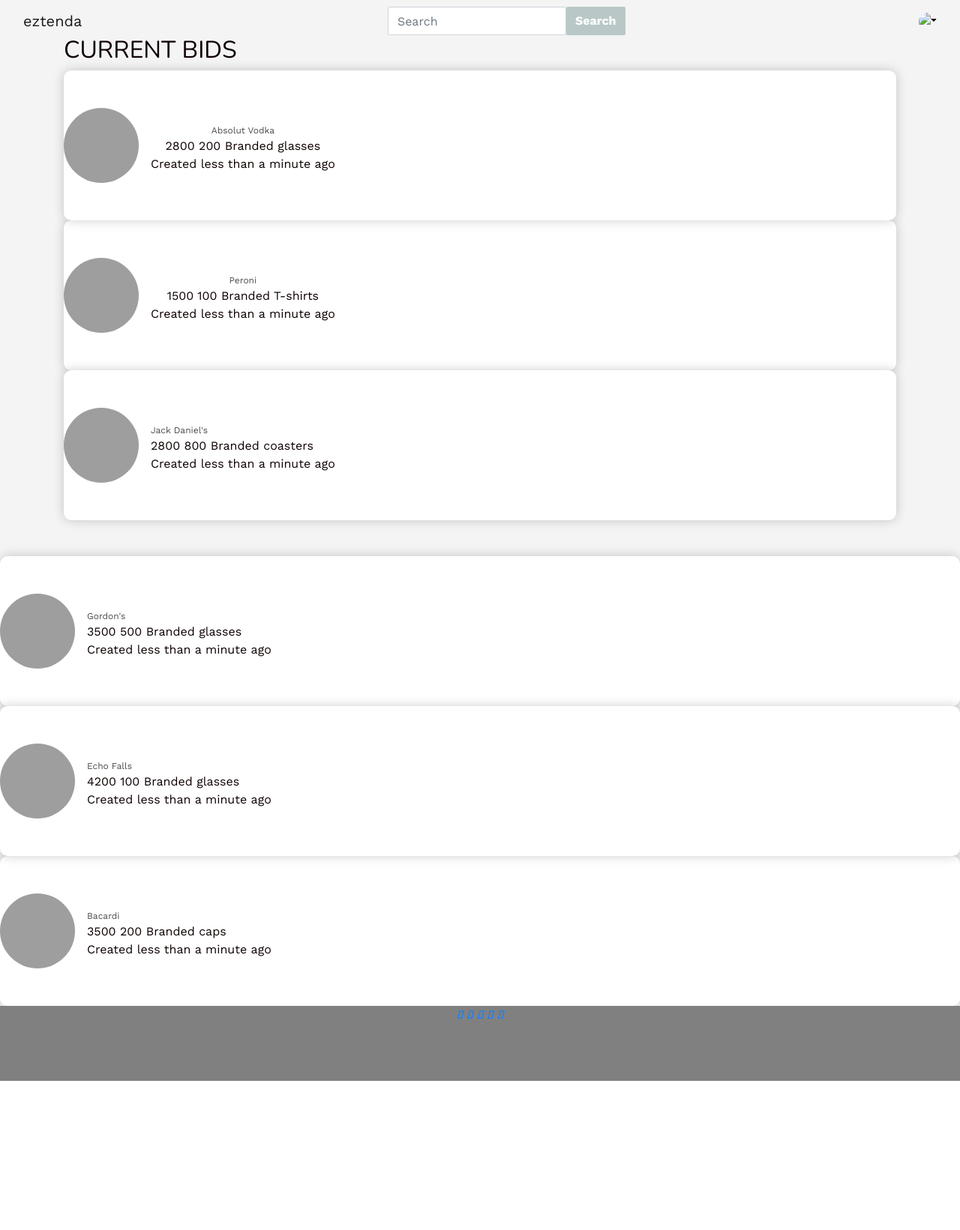
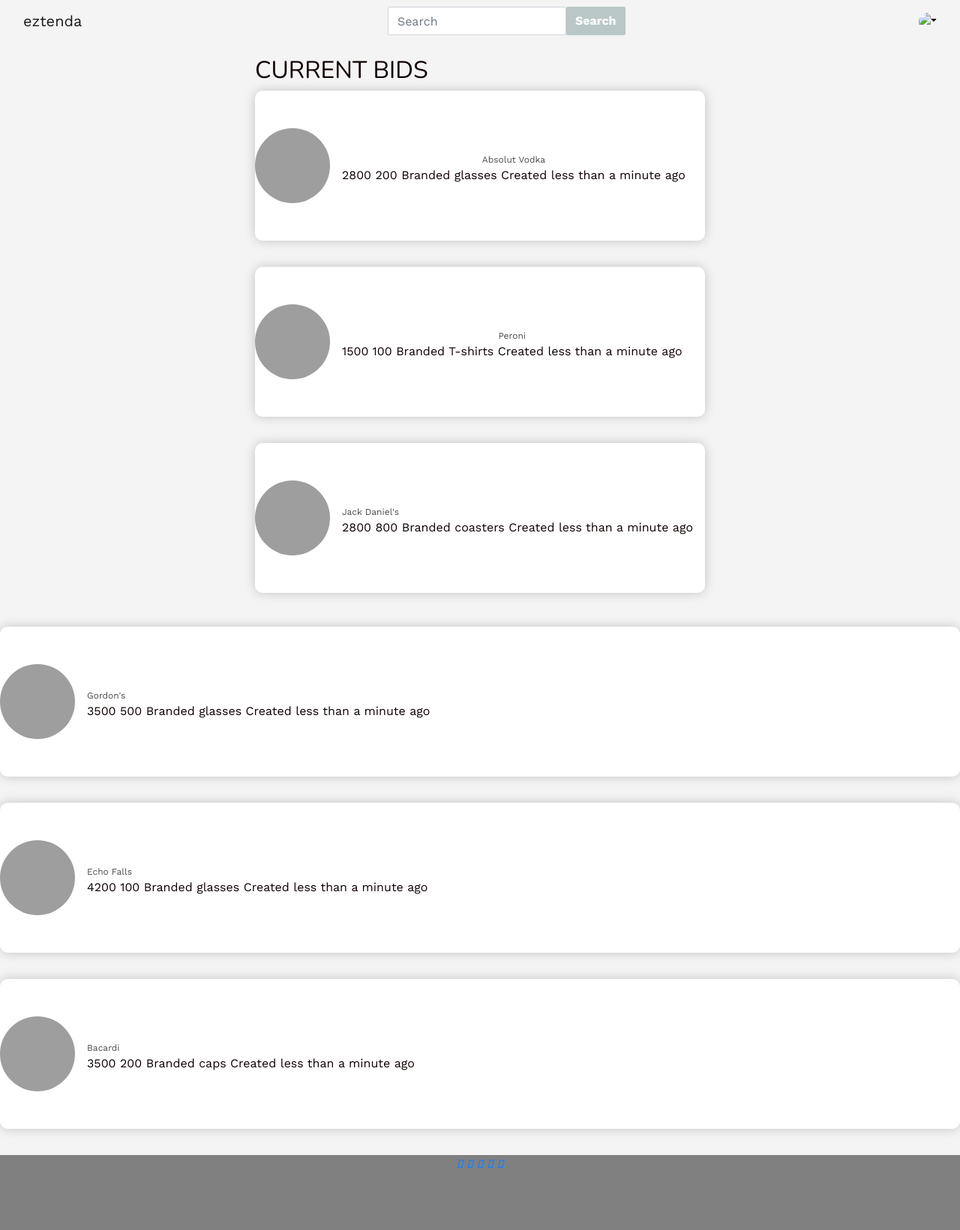
Before and after one commit to cicada-1/eztenda-prototype, a Rails app: page /brands/1/bids in a window 1280 px wide. Shown: the whole page at 75% size. Before the commit the page ends 1442 px from the top, so only its background shows below. Run offline with Rails 7, Linux system fonts and the light colour scheme; data comes from the database, SQL or seed files in the repository; style sheets or scripts are compiled from the project's sources; some libraries are stand-ins or nearby versions; grey boxes are pictures that could not be loaded.

Commit message:
stlying cards

```diff
--- a/app/assets/stylesheets/brands/_index.scss
+++ b/app/assets/stylesheets/brands/_index.scss
@@ -5,3 +5,14 @@
   grid-template-columns: 1fr;
   grid-gap: 16px;
 }
+
+.bid-container {
+  width: auto;
+  margin: 75px auto;
+  float: none;
+  margin-bottom: 10px;
+}
+
+.card-product {
+  margin-bottom: 35px;
+}
--- a/app/views/bids/index.html.erb
+++ b/app/views/bids/index.html.erb
@@ -1,5 +1,5 @@
 
-<div class="container my-5">
+<div class="bid-container">
   <h2>CURRENT BIDS</h2>
   <div class="request-cards text-center">
   <div class="not-a-grid">
@@ -10,13 +10,10 @@
       <p> <%= bid.brand.brand_name %> </p>
        <%= bid.offer_amount %>
        <%= bid.additional %>
-     <br>
        <span id="text-muted">Created <%= time_ago_in_words(bid.updated_at) %> ago</span>
-
         </div>
     </div>
   </div>
    <% end %>
   </div>
 </div>
-</div>
--- a/app/views/layouts/application.html.erb
+++ b/app/views/layouts/application.html.erb
@@ -14,7 +14,6 @@
 
   <body>
     <div class="d-flex flex-column min-vh-100">
-     <div class="flex-grow-1">
     <%= yield %>
     <%= render "shared/navbar" %>
     </div>
```
Lines whose indentation alone changed are shown as unchanged.
